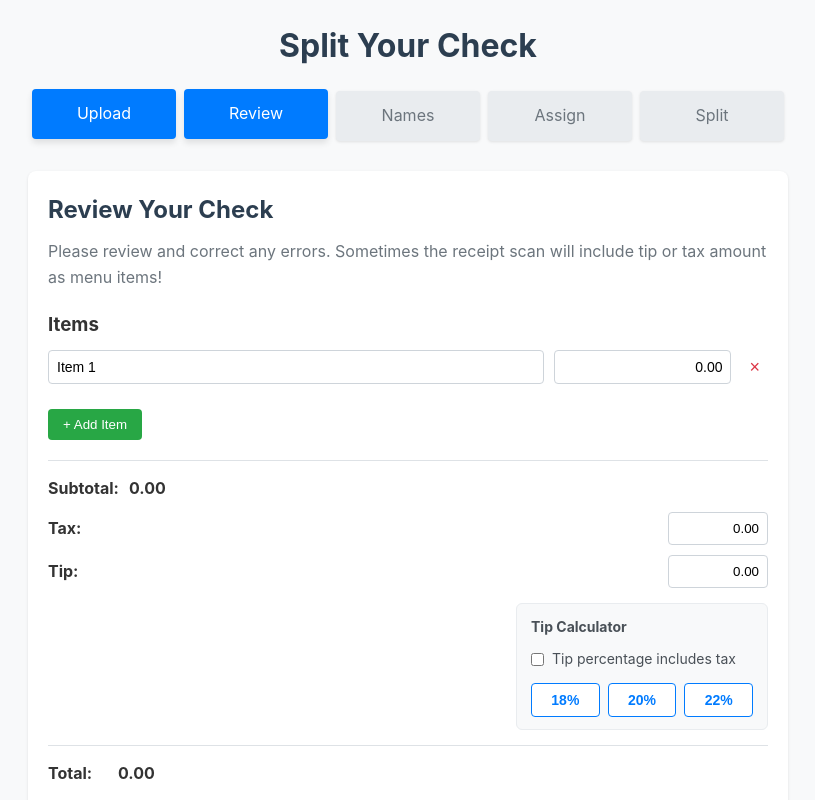
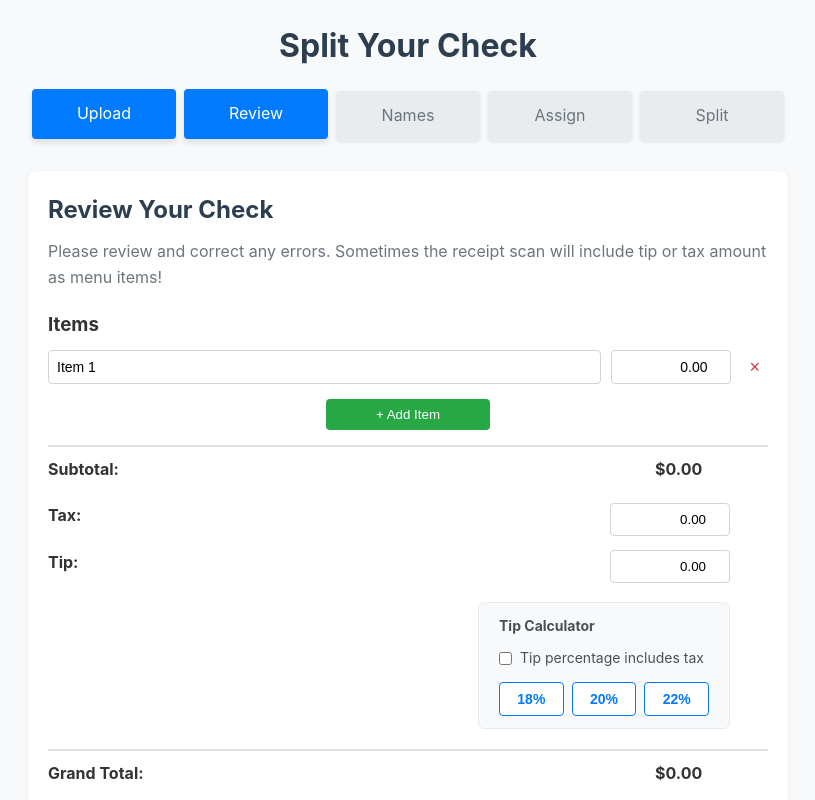
Before and after one commit to jordanbernstein/checkSplitter, a React (Create React App) app: page / in a window 1280 px wide. Both pictures are taken after a click on the button "Skip to Manual Entry". Shown: the top 800 px of the page, without its empty margins (232-1047 px from the left). Built offline with nearby package versions, Linux system fonts and the light colour scheme.

Commit message:
update UX

```diff
--- a/src/App.css
+++ b/src/App.css
@@ -222,7 +222,7 @@ p {
   border-radius: 4px;
   padding: 5px 10px;
   cursor: pointer;
-  font-size: 14px;
+font-size: 14px;
 }
 
 .edit-toggle:hover {
@@ -260,8 +260,8 @@ p {
 }
 
 .check-item input:nth-child(2) {
-  flex: 1;
-  min-width: 100px;
+  flex: none;
+  width: 120px;
 }
 
 .check-item input {
@@ -275,23 +275,22 @@ p {
   flex: 1;
 }
 
-.check-item input[type="text"]:nth-child(2) {
+.check-item input[type="number"] {
   text-align: right;
-  width: 100px;
+  width: 120px;
+  padding: 8px;
   padding-right: 8px;
-}
-
-.check-summary {
-  margin-top: 20px;
-  border-top: 1px solid #dee2e6;
-  padding-top: 15px;
+  border: 1px solid #ced4da;
+  border-radius: 4px;
+  font-size: 14px;
 }
 
 .summary-row {
-  display: flex;
-  align-items: center;
+  display: grid;
+  grid-template-columns: 1fr 120px 28px;
+  column-gap: 10px;
+  align-items: flex-start;
   margin-bottom: 10px;
-  gap: 10px;
 }
 
 .summary-row span {
@@ -305,17 +304,35 @@ p {
   padding-right: 8px;
 }
 
+.subtotal-row {
+  margin-top: 15px;
+  border-top: 2px solid #dee2e6;
+  padding-top: 10px;
+  padding-bottom: 10px;
+  font-weight: bold;
+}
+
 .total-row {
   margin-top: 15px;
-  border-top: 1px solid #dee2e6;
-  padding-top: 15px;
+  border-top: 2px solid #dee2e6;
+  padding-top: 10px;
+  padding-bottom: 10px;
+  font-weight: bold;
+}
+
+.calculated-value {
+  display: block;
+  width: 75px;
+  border-radius: 4px;
+  text-align: right;
+  padding-right: 8px;
   font-weight: bold;
 }
 
 /* Tip Calculator */
 .tip-calculator {
-  margin: 15px 0 15px auto;
-  padding: 12px 14px;
+  margin: 15px 38px 20px auto;
+  padding: 12px 20px;
   background-color: #f8f9fa;
   border-radius: 6px;
   border: 1px solid #e9ecef;
@@ -603,9 +620,10 @@ footer {
   color: white;
   border: none;
   border-radius: 4px;
-  padding: 8px 15px;
-  margin-top: 10px;
+  padding: 8px 50px;
   cursor: pointer;
+  margin: 10px auto;
+  display: block;
 }
 
 /* Modal Styles */
@@ -825,22 +843,21 @@ button:active:not(:disabled) {
 
 .tax-input-group {
   display: flex;
-  align-items: center;
-  gap: 8px;
-  flex: 1;
-  justify-content: flex-end;
+  flex-direction: column;
+  align-items: flex-end;
+  gap: 4px;
+  width: 120px;
 }
 
 .implied-percent {
   color: #6c757d;
-  font-size: 0.9em;
-  min-width: 60px;
+  font-size: 12px;
   text-align: right;
   font-style: italic;
 }
 
 .tax-input-group input {
-  width: 100px;
+  width: 120px;
   padding: 8px;
   border: 1px solid #ced4da;
   border-radius: 4px;
--- a/src/App.js
+++ b/src/App.js
@@ -68,8 +68,8 @@ function App() {
   const impliedPercentages = useMemo(() => {
     if (calculatedSubtotal <= 0) return { tax: '', tip: '' };
     return {
-      tax: `Implied Tax: ${((tax / calculatedSubtotal) * 100).toFixed(1)}%`,
-      tip: `Implied Tip (excl. tax): ${((tip / calculatedSubtotal) * 100).toFixed(1)}%`
+      tax: `% Subtotal: ${((tax / calculatedSubtotal) * 100).toFixed(1)}%`,
+      tip: `% Subtotal: ${((tip / calculatedSubtotal) * 100).toFixed(1)}%`
     };
   }, [calculatedSubtotal, tax, tip]);
 
@@ -551,12 +551,16 @@ Implied Tip (%): ${((tip / calculatedSubtotal) * 100).toFixed(1)}%`;
                       type="text"
                       value={item.name}
                       onChange={(e) => updateItemValue(index, 'name', e.target.value)}
+                      onFocus={(e) => e.target.select()}
                     />
                     <input
-                      type="text"
+                      type="number"
+                      step="0.01"
+                      min="0"
                       value={item.price}
                       onChange={(e) => updateItemValue(index, 'price', e.target.value)}
                       onBlur={(e) => handlePriceBlur(index, e.target.value)}
+                      onFocus={(e) => e.target.select()}
                       tabIndex={0}
                     />
                     <button
@@ -579,36 +583,44 @@ Implied Tip (%): ${((tip / calculatedSubtotal) * 100).toFixed(1)}%`;
               </button>
 
               <div className="check-summary">
-                <div className="summary-row">
+                <div className="summary-row subtotal-row">
                   <span data-tooltip="Sum of all items before tax and tip">Subtotal:</span>
-                  <span className="calculated-value">{formatPrice(subtotal)}</span>
+                  <div className="tax-input-group">
+                    <span className="calculated-value">${formatPrice(subtotal)}</span>
+                  </div>
                 </div>
                 <div className="summary-row">
                   <span data-tooltip="Total tax amount">Tax:</span>
                   <div className="tax-input-group">
+                    <input
+                      type="number"
+                      step="0.01"
+                      min="0"
+                      value={tax}
+                      onChange={(e) => updateTaxAndTotal(e.target.value)}
+                      onBlur={(e) => handleTaxBlur(e.target.value)}
+                      onFocus={(e) => e.target.select()}
+                    />
                     <span className="implied-percent">
                       {impliedPercentages.tax}
                     </span>
-                    <input
-                      type="text"
-                      value={tax}
-                      onChange={(e) => updateTaxAndTotal(e.target.value)}
-                      onBlur={(e) => handleTaxBlur(e.target.value)}
-                    />
                   </div>
                 </div>
                 <div className="summary-row">
                   <span data-tooltip="Tip amount for service">Tip:</span>
                   <div className="tax-input-group">
+                    <input
+                      type="number"
+                      step="0.01"
+                      min="0"
+                      value={tip}
+                      onChange={(e) => updateTipAndTotal(e.target.value)}
+                      onBlur={(e) => handleTipBlur(e.target.value)}
+                      onFocus={(e) => e.target.select()}
+                    />
                     <span className="implied-percent">
                       {impliedPercentages.tip}
                     </span>
-                    <input
-                      type="text"
-                      value={tip}
-                      onChange={(e) => updateTipAndTotal(e.target.value)}
-                      onBlur={(e) => handleTipBlur(e.target.value)}
-                    />
                   </div>
                 </div>
 
@@ -654,8 +666,10 @@ Implied Tip (%): ${((tip / calculatedSubtotal) * 100).toFixed(1)}%`;
                 </div>
 
                 <div className="summary-row total-row">
-                  <span data-tooltip="Final amount including tax and tip">Total:</span>
-                  <span className="calculated-value">{formatPrice(total)}</span>
+                  <span data-tooltip="Final amount including tax and tip">Grand Total:</span>
+                  <div className="tax-input-group">
+                    <span className="calculated-value">${formatPrice(total)}</span>
+                  </div>
                 </div>
               </div>
             </div>
```
